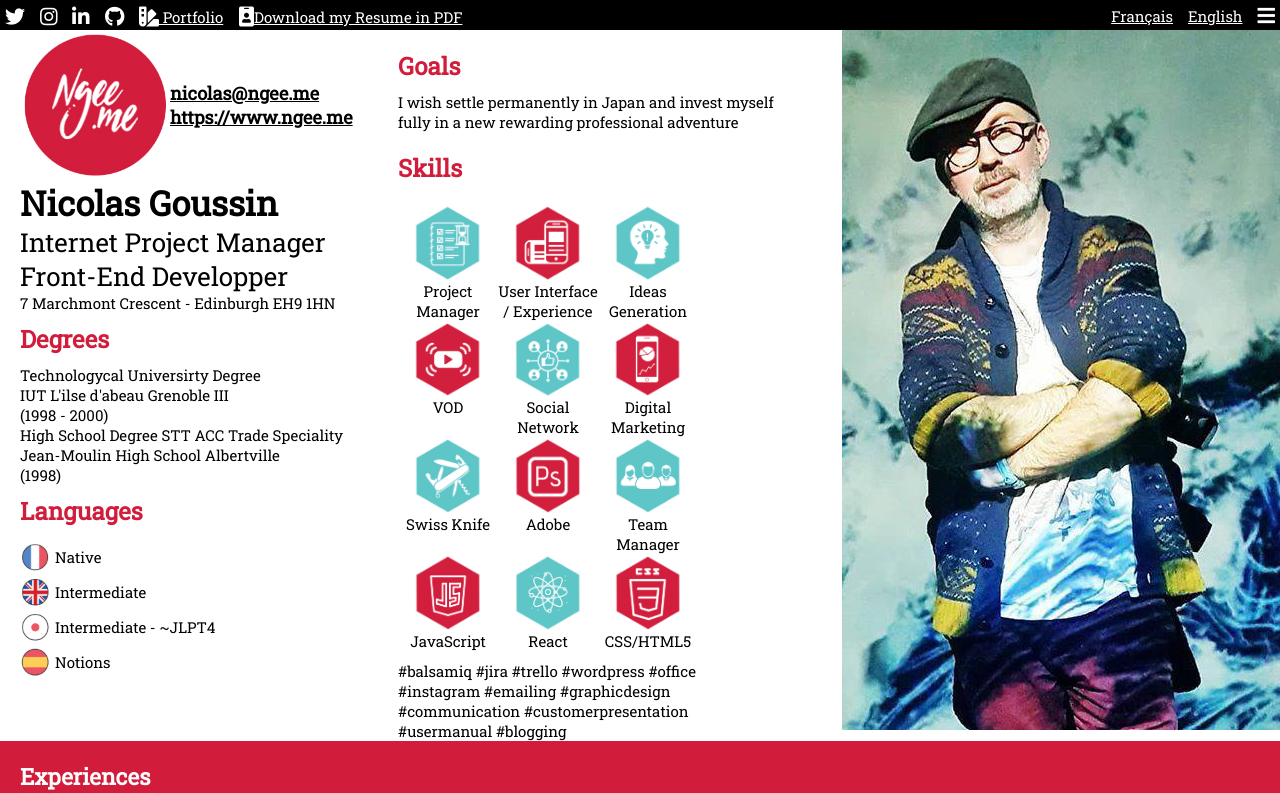
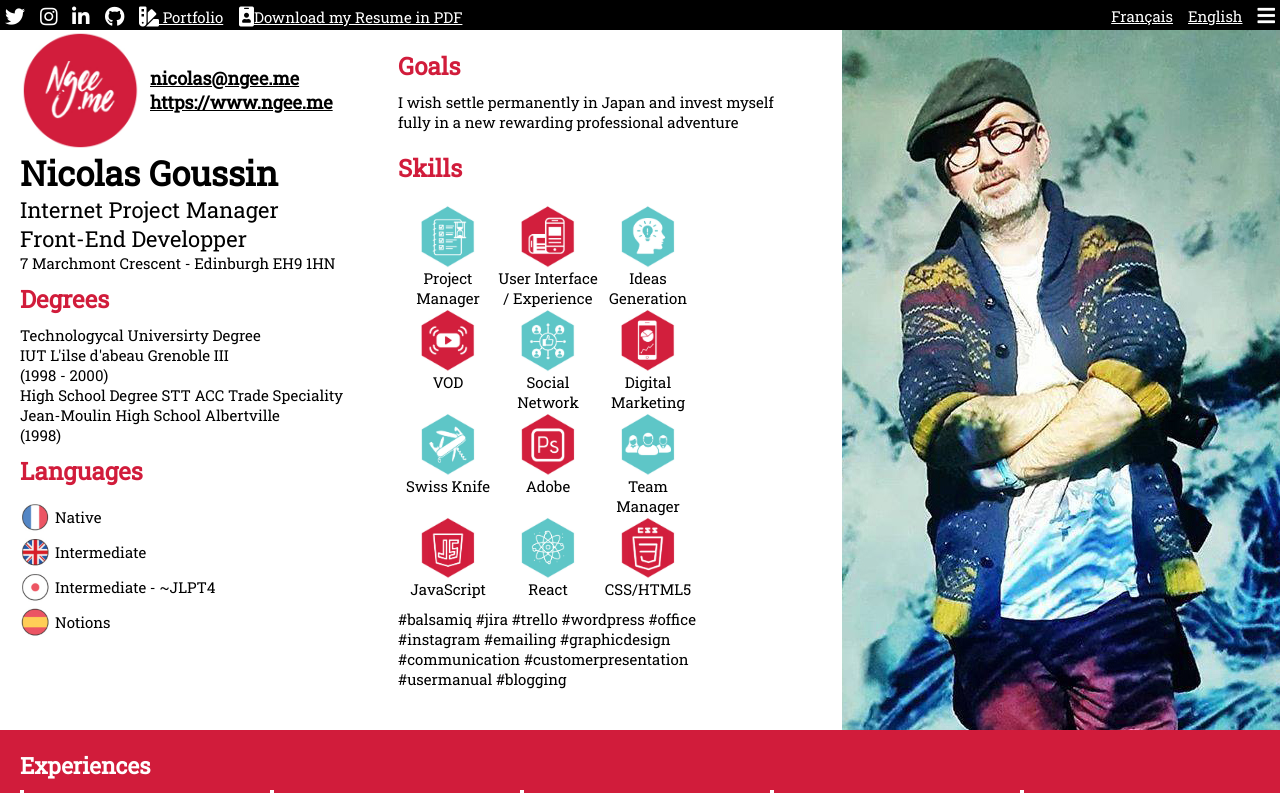
Before and after one commit to KitsuneDandy/Personal-Resume-website, a React (Create React App) app: page / in a window 1280 px wide. Shown: the top 793 px of the page. Built offline with nearby package versions, Linux system fonts and the light colour scheme.

Commit message:
responsive for large and small screen size

```diff
--- a/src/App.scss
+++ b/src/App.scss
@@ -1,5 +1,5 @@
 @import "./mixins";
-
+@import "./variables";
 .App {
   display: flex;
   flex-direction: column;
--- a/src/Component/Interest/interest.scss
+++ b/src/Component/Interest/interest.scss
@@ -1,4 +1,5 @@
 //Src/Component/Interest/interest.scss
+@import "../../mixins";
 
 .InterestContainer {
   width: 100%;
@@ -10,6 +11,10 @@
 .InterestBloc {
   width: 60%;
   position: absolute;
+
+  @include mobile-theme-screen {
+    width: 60%;
+  }
 }
 
 .InterestContent {
--- a/src/Component/MainData/mainData.scss
+++ b/src/Component/MainData/mainData.scss
@@ -17,6 +17,10 @@
 .SectionContent {
   width: 60%;
   @include mobile-theme-screen {
+    width: 100%;
+  }
+
+  @include responsive-theme-small {
     width: 100%;
   }
 }
@@ -53,6 +57,10 @@
     display: none;
   }
 
+  @include responsive-theme-small {
+    display: none;
+  }
+
   img {
     width: auto;
     display: block;
--- a/src/Component/MainData/sectionA.scss
+++ b/src/Component/MainData/sectionA.scss
@@ -24,9 +24,23 @@ span {
     background-image: url("/img/logo.jpg");
     background-repeat: no-repeat;
     background-size: contain;
-    @include mobile-theme-screen {
-      background-image: url("/img/logo-mobile.jpg");
-      border-radius: 50%;
+
+    @include responsive-theme-large {
+      width: 120px;
+      height: 120px;
+      @include mobile-theme-screen {
+        background-image: url("/img/logo-mobile.jpg");
+        border-radius: 50%;
+        width: 150px;
+        height: 150px;
+      }
+
+      @include responsive-theme-small {
+        background-image: url("/img/logo-mobile.jpg");
+        border-radius: 50%;
+        width: 150px;
+        height: 150px;
+      }
     }
     // img {
     //   width: 100%;
@@ -35,9 +49,7 @@ span {
   .LogoTextContent {
     font-weight: 600;
     font-size: 18px;
-    @include mobile-theme-screen {
-      padding-left: 10px;
-    }
+    padding-left: 10px;
   }
 }
 
@@ -49,4 +61,7 @@ span {
 .Job {
   font-size: 26px;
   font-weight: 500;
+  @include responsive-theme-large {
+    font-size: 22px;
+  }
 }
--- a/src/Component/MainData/skills.scss
+++ b/src/Component/MainData/skills.scss
@@ -1,4 +1,5 @@
 //Src/Content/MainData/skills.scss
+@import "../../mixins";
 
 .SkillContainer {
   width: 100px;
@@ -8,6 +9,9 @@
 
   .Hexagon {
     width: 72px;
+    @include responsive-theme-large {
+      width: 60px;
+    }
 
     img {
       width: 100%;
--- a/src/Component/nav.scss
+++ b/src/Component/nav.scss
@@ -11,6 +11,7 @@
   padding-right: 5px;
   z-index: 10;
   height: 30px;
+  max-width: 1800px;
 
   .NavBarContent {
     display: flex;
--- a/src/_mixins.scss
+++ b/src/_mixins.scss
@@ -2,6 +2,24 @@
 
 @mixin mobile-theme-screen {
   @media screen and (max-width: $mobile-theme-threshold) {
+    @content;
+  }
+}
+
+@mixin responsive-theme-large {
+  @media screen and (max-width: $responsive-theme-large) {
+    @content;
+  }
+}
+
+@mixin responsive-theme-small {
+  @media screen and (max-width: $responsive-theme-small) {
+    @content;
+  }
+}
+
+@mixin responsive-theme-maxzise {
+  @media screen and (max-width: $responsive-theme-maxsize) {
     @content;
   }
 }
--- a/src/_variables.scss
+++ b/src/_variables.scss
@@ -1,5 +1,8 @@
-$content-container-width: 950px;
+$content-container-width: 750px;
 $misc-info-width: 240px;
 $main-panel-width: 710px;
 $mobile-theme-threshold: $content-container-width - 1;
 $logo-container-height-in-mobile-mode: 138px;
+$responsive-theme-large: 1354px;
+$responsive-theme-small: 1065px;
+$responsive-theme-maxsize: 1683px;
--- a/src/index.scss
+++ b/src/index.scss
@@ -5,7 +5,7 @@
 }
 
 body {
-  margin: 0;
+  margin: 0 auto;
   font-family: -apple-system, BlinkMacSystemFont, "Segoe UI", "Roboto", "Oxygen",
     "Ubuntu", "Cantarell", "Fira Sans", "Droid Sans", "Helvetica Neue",
     sans-serif;
@@ -17,6 +17,7 @@ body {
   height: 100vh;
   padding: 0;
   box-sizing: border-box;
+  max-width: 1800px;
 }
 
 code {
```
